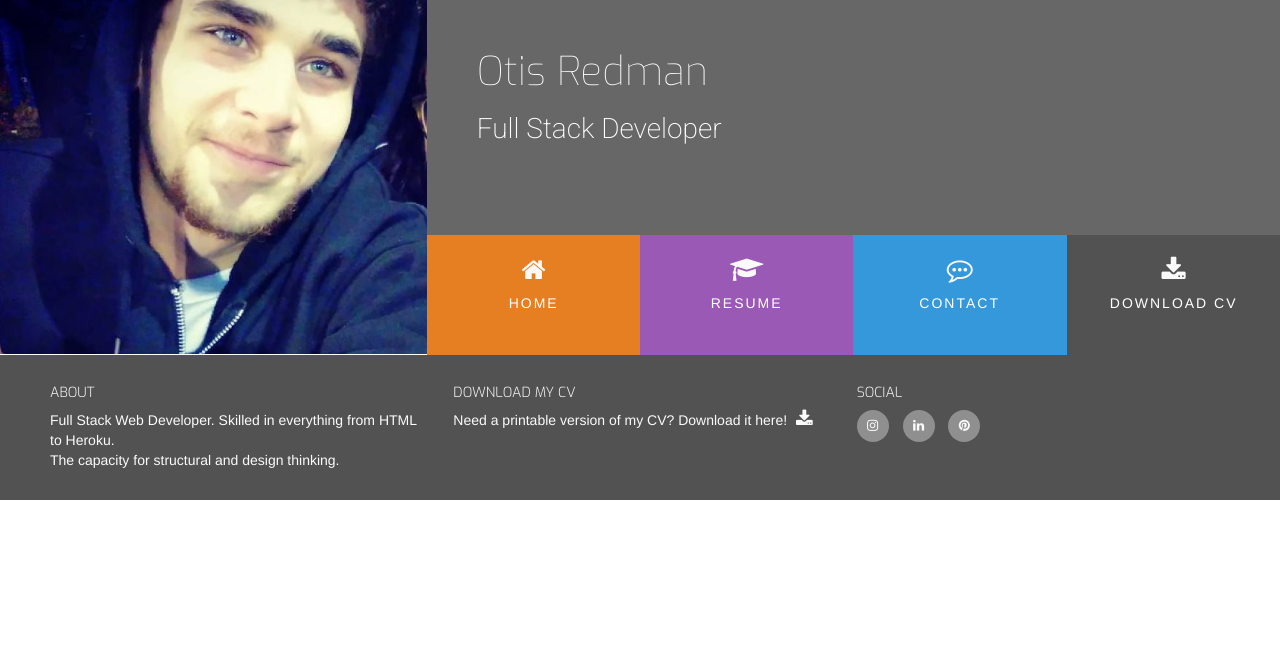
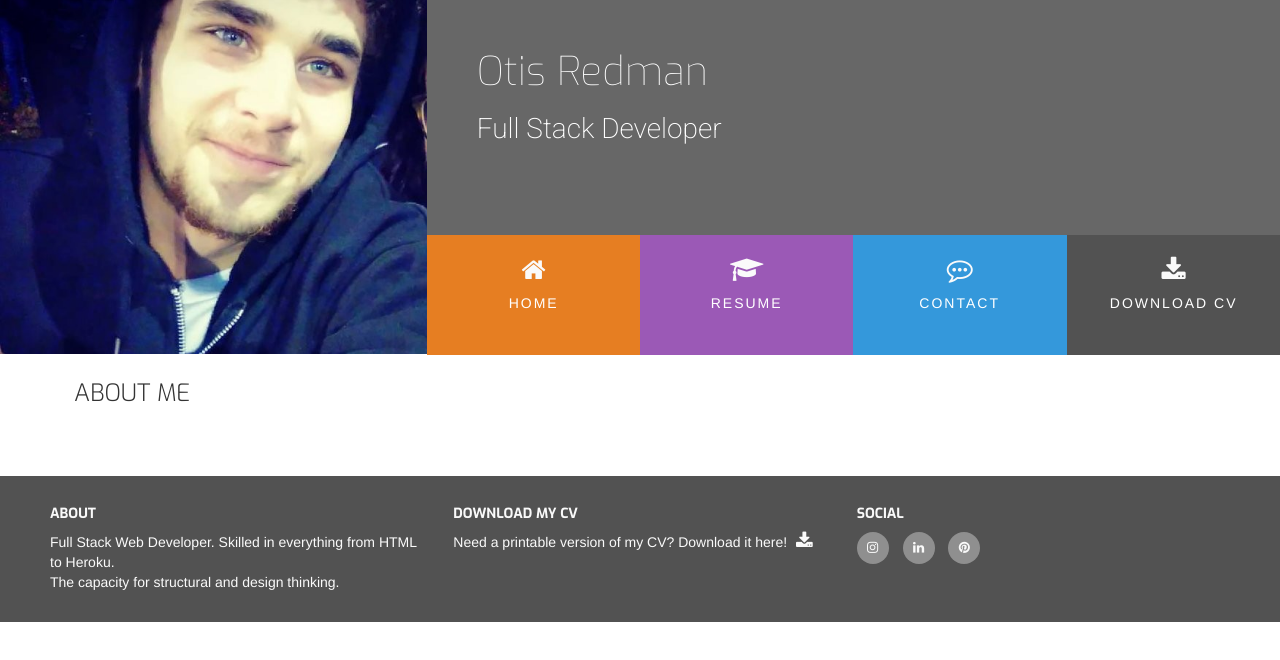
Before and after one commit to OatsRx/my-resume, a plain HTML site: page index.html in a window 1280 px wide. Drawn offline with nearby package versions, Linux system fonts and the light colour scheme.

Commit message:
added structure to about section

```diff
--- a/assets/css/style.css
+++ b/assets/css/style.css
@@ -1,9 +1,13 @@
 @import url('https://fonts.googleapis.com/css?family=Roboto:100,200,300,400,500,500,700|Exo:100,200,300,400,500,500,700');
 
-/*--------------------colours----------------*/
+/*--------------colours---------------*/
 
 .big-color-name-title {
     background-color: #676767;
+}
+
+.bg-color-three-reasons {
+    background-color: #ffffff;
 }
 
 .ui-menu-colour-home {
@@ -42,7 +46,23 @@ h1,h2,h3,h4 {
     display: inline-block;
 }
 
-/*--------------------heading----------------*/
+.section-column {
+    padding: 0 30px 30px;
+    float: none;
+    display: table-cell;
+}
+
+.row-table {
+    display: table;
+}
+
+.section-heading {
+    font-family: "Exo", sans-serif;
+    font-weight: 300;
+    margin-top: 25px;
+    margin-bottom: 40px;
+}
+/*---------------heading----------------*/
 
 header {
     margin: 0;
@@ -121,7 +141,7 @@ header {
     letter-spacing: 2px;
 }
 
-/*---------------------------hover.css---------------*/
+/*--------------hover.css---------------*/
 
 .hvr-sweep-to-bottom:before {
     background: rgba(0, 0, 0, 0.2);
--- a/index.html
+++ b/index.html
@@ -48,7 +48,13 @@
     <!-----------------Section------------------->
     <section class="container-fluid">
             <div class="row row-table">
-
+                <div class="col-xs-12 col-sm-12 col-md-8 bg-color-three-reasons section-column">
+                    <div class="row">
+                        <div class="col-md-12">
+                            <h3 class="section-heading uppercase"> About Me</h3>
+                        </div>
+                    </div>
+                </div>
             </div>
         </div>
     </section>
@@ -56,13 +62,13 @@
     <footer class="container-fluid">
             <div id="footer-details" class="row">
                 <div class="col-sm-4">
-                    <h5 class="uppercase general-sub">About</h5>
+                    <h5 class="uppercase general-sub"><strong>About</strong></h5>
                     <p class="inline-block">
                         Full Stack Web Developer. Skilled in everything from HTML to Heroku.<br> The capacity for structural and design thinking.
                     </p>
                 </div>
                 <div class="col-sm-4">
-                    <h5 class="uppercase general-sub">Download My CV</h5>
+                    <h5 class="uppercase general-sub"><strong>Download My CV</strong></h5>
                     <p class="inline-block">
                         Need a printable version of my CV? Download it here!
                         <a href="" class="cv-pdf"><i class="fa fa-download" aria-hidden="true"></i></a>
@@ -70,7 +76,7 @@
                     </p>
                 </div>
                 <div class="col-sm-4">
-                    <h5 class="uppercase general-sub">Social</h5>
+                    <h5 class="uppercase general-sub"><strong>Social</strong></h5>
                     <ul class="list-inline social-links">
                         <li><a target="_blank" href="https://www.instagram.com/oatasaurus.rex/"><i class="fa fa-instagram"></i></a></li>
                         <li><a target="_blank" href="https://www.linkedin.com/in/otis-r-3b5ab9170/"><i class="fa fa-linkedin"></i></a></li>
```
